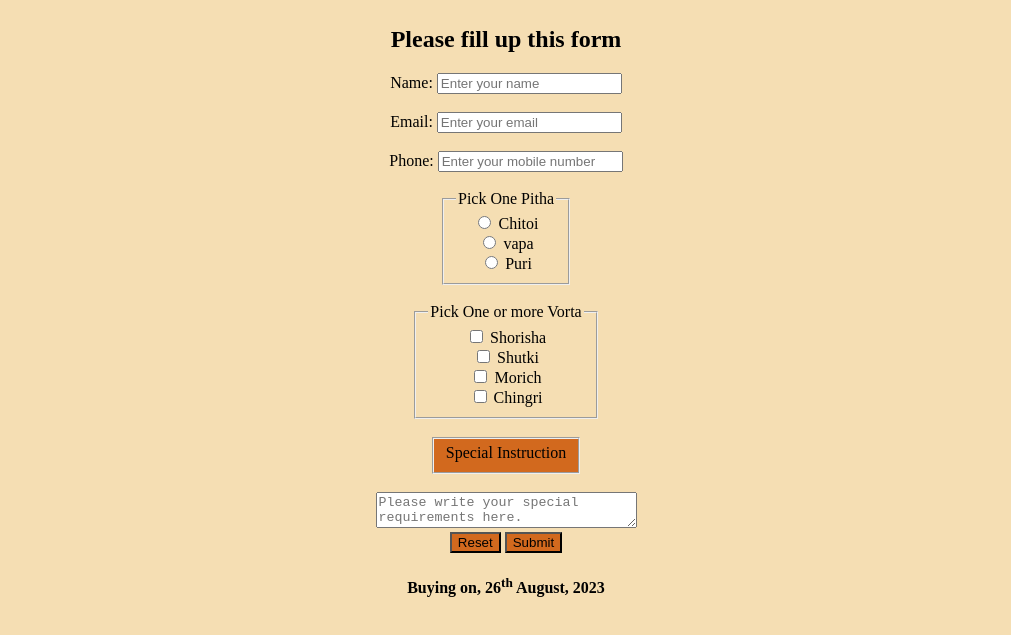
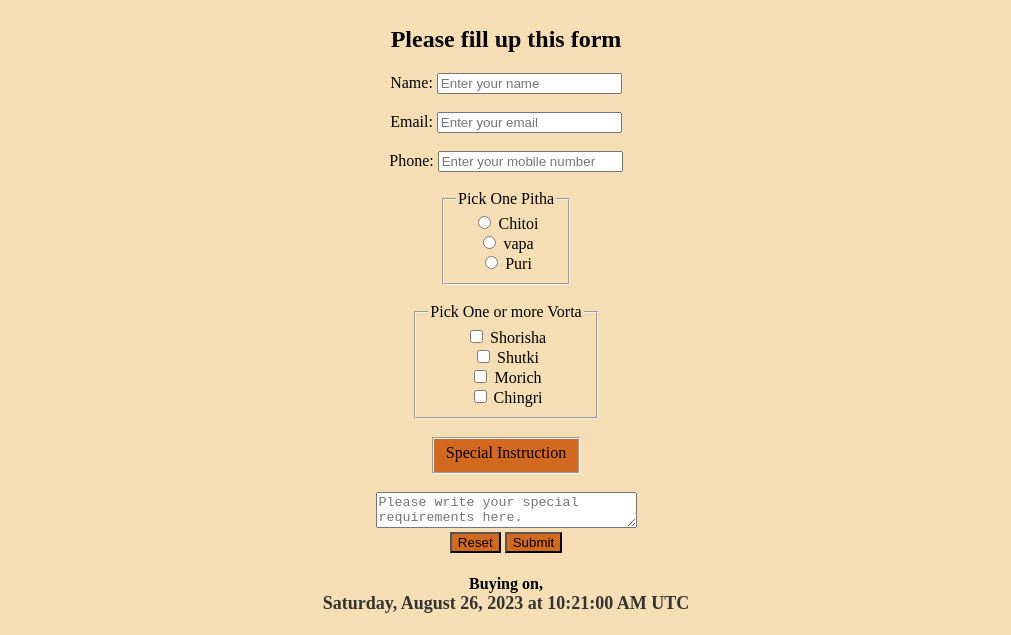
Before and after one commit to fahmidurshanto/html5intro, a plain HTML site: page form.html in a window 1280 px wide. Shown: the part 192-827 px from the top of the page, without its empty margins (134-1145 px from the left). Drawn offline with Linux system fonts and the light colour scheme.

Commit message:
Real Time added

```diff
--- a/form.html
+++ b/form.html
@@ -21,6 +21,11 @@
     fieldset{
         display: inline-block;
     }
+    #local-time {
+  font-size: 18px;
+  color: #333;
+}
+
     </style>
 </head>
 <body>
@@ -104,12 +109,29 @@
                 <br>
                 <input style="background-color: chocolate;" type="reset" value="Reset">
                 <input style="background-color: chocolate;" type="submit" value="Submit">
-                <h4>Buying on, <time datetime="26-8-2023">26<sup>th</sup> August, 2023 </time></h4>
+                <h4>Buying on, <div id="local-time"></div>
+                <script>
+                    // JavaScript code here
+                </script></h4>
             </form>
         </section>
     </main>
     <footer>
 
     </footer>
+    <script>
+        function updateLocalTime() {
+            const localTimeElement = document.getElementById("local-time");
+            const now = new Date();
+            const options = { weekday: 'long', year: 'numeric', month: 'long', day: 'numeric', hour: 'numeric', minute: 'numeric', second: 'numeric', timeZoneName: 'short' };
+            const localTimeString = now.toLocaleDateString(undefined, options);
+            localTimeElement.textContent = localTimeString;
+        }
+
+        // Update the time immediately and then every second
+        updateLocalTime();
+        setInterval(updateLocalTime, 1000);
+    </script>
+
 </body>
 </html>
```
